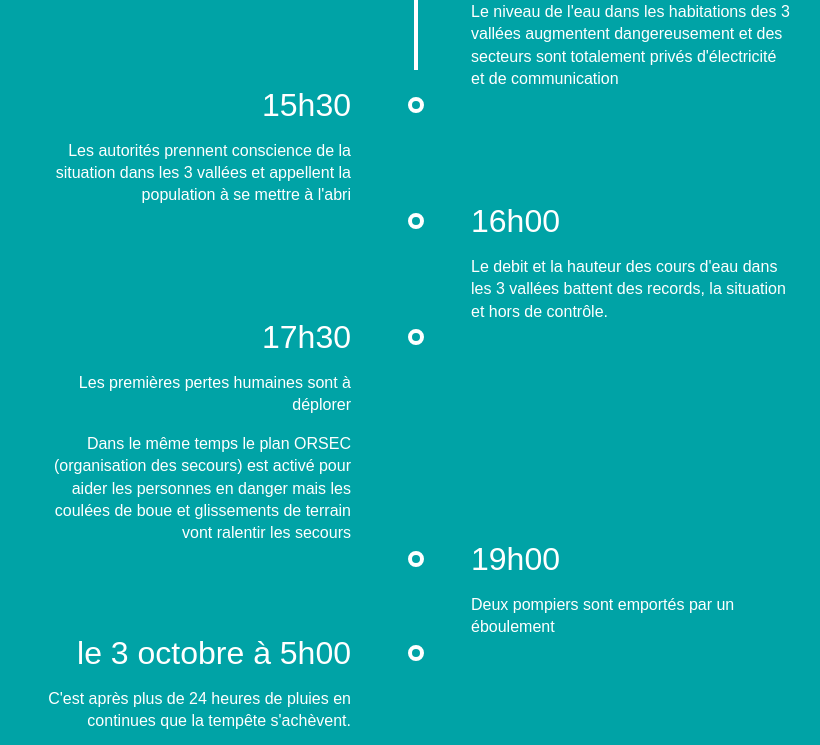
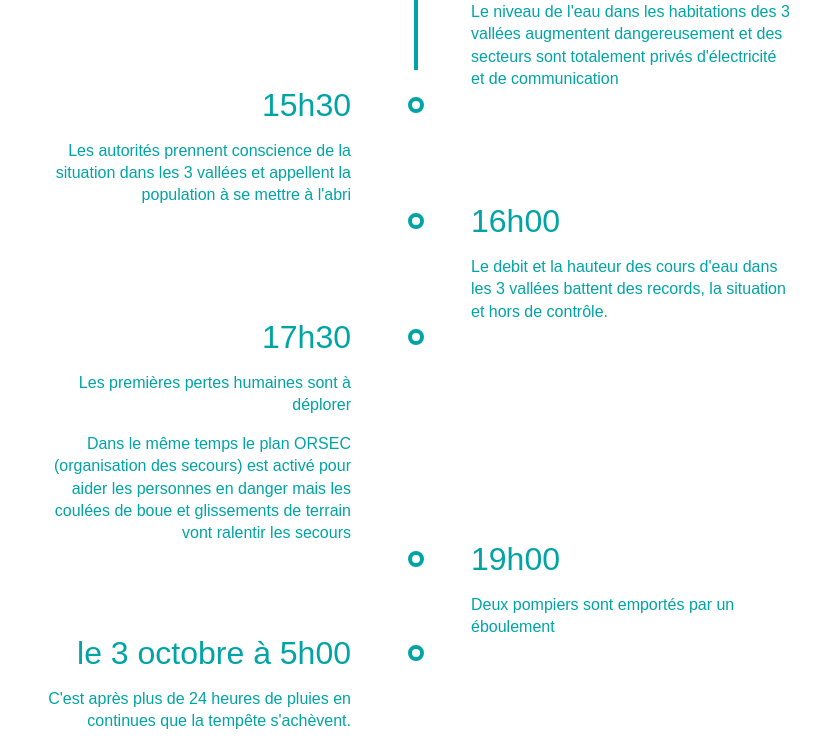
Before and after one commit to Antoine-VEREPT/Timeline_Tempete_Alex, a plain HTML site: page index.html in a window 1280 px wide. Shown: the part 730-1475 px from the top of the page, without its empty margins (224-1044 px from the left). Drawn offline with Linux system fonts and the light colour scheme.

Commit message:
Add files via upload

```diff
--- a/index.html
+++ b/index.html
@@ -11,7 +11,7 @@
     <style>
 
 body {
-  background-color:#00a3a6;
+  background-color:#fff ;
   min-height:100vh;
   margin:0;
   font-family: 'Droid Sans', sans-serif;
@@ -23,7 +23,7 @@ body {
     bottom:0px;
     transform:translateX(-50%);
     width:4px;
-    background-color:#fff;
+    background-color:#00a3a6;
   }
   .entries {
     width:calc(100% - 80px);
@@ -44,14 +44,14 @@ body {
         font-size:32px;
         margin-bottom:12px;
         position: relative;
-        color:#fff;
+        color:#00a3a6;
         &:before {
           content: '';
           position: absolute;
           width:8px;
           height:8px;
-          border:4px solid #fff;
-          background-color:#00a3a6;
+          border:4px solid #00a3a6;
+          background-color:#fff;
           border-radius:100%;
           top:50%;
           transform:translateY(-50%);
@@ -65,7 +65,7 @@ body {
         }
       }
       .body {
-        color:#fff;
+        color:#00a3a6;
         p {
           line-height:1.4em;
         }
```
